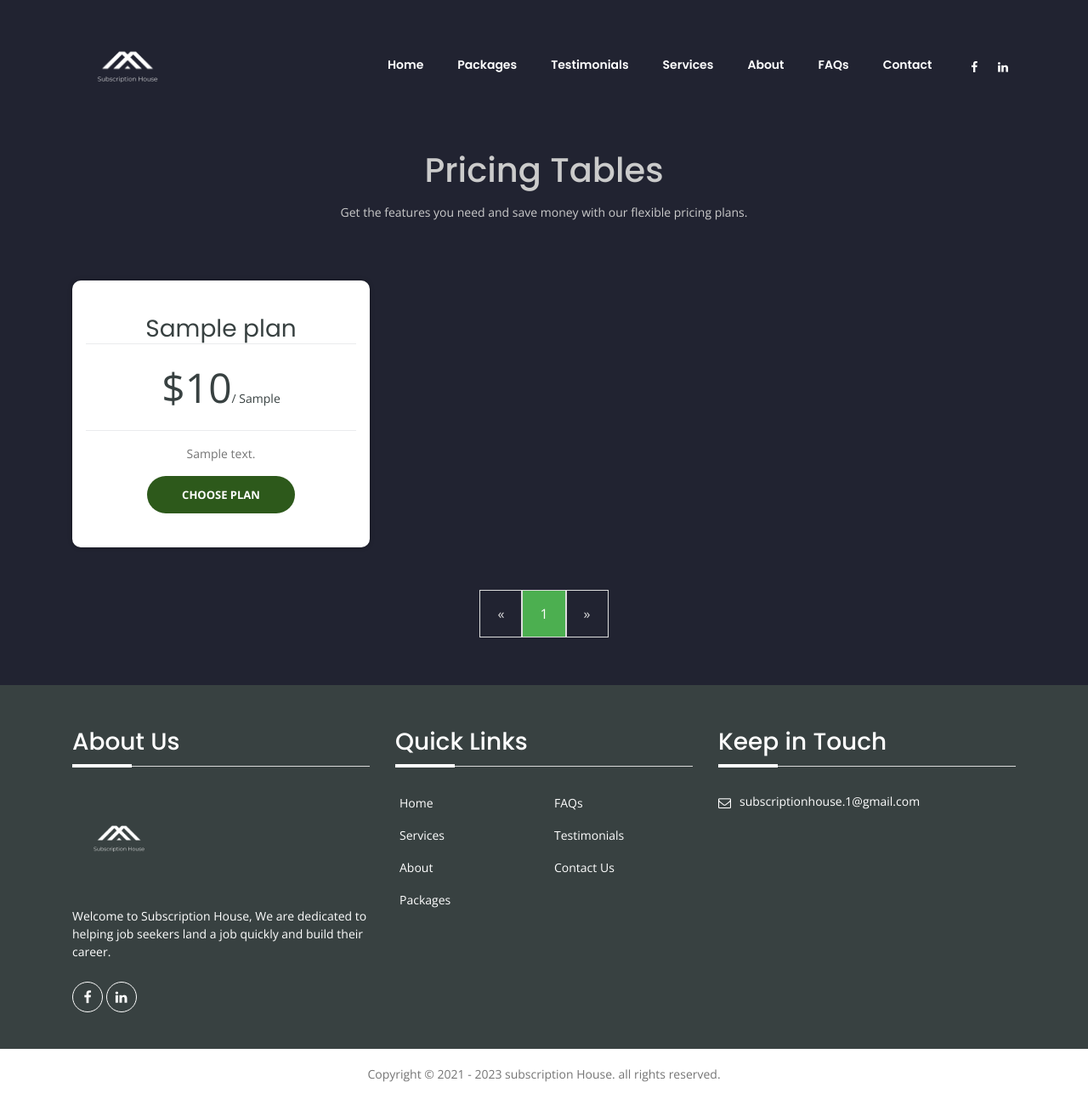
After one commit to Sheharyar123/SubscriptionsHouse, a Django app: page /plans/ in a window 1280 px wide. The commit adds this page. Shown: the whole page at 85% size. Run offline with Django 4.2, Linux system fonts and the light colour scheme; tables that the repository leaves empty hold one stand-in row (values such as "Sample post"); parts of the project's set-up code (start-up, migrations or seed data) failed here and were passed over; some libraries are stand-ins or nearby versions.

Commit message:
Show all plans list on a separate page including pagination

```diff
--- a/plans/urls.py
+++ b/plans/urls.py
@@ -1,8 +1,9 @@
 from django.urls import path
-from .views import HomePageView
+from .views import HomePageView, PlanListView
 
 app_name = "plans"
 
 urlpatterns = [
     path("", HomePageView.as_view(), name="index"),
+    path("plans/", PlanListView.as_view(), name="plan_list"),
 ]
--- a/plans/views.py
+++ b/plans/views.py
@@ -1,5 +1,5 @@
 from django.shortcuts import render
-from django.views.generic import View
+from django.views.generic import View, ListView
 
 from .models import Plan
 
@@ -30,3 +30,14 @@ class HomePageView(View):
     #         )
     #         messages.success(request, "Your message was sent successfully")
     #         return redirect("products:index")
+
+
+class PlanListView(ListView):
+    model = Plan
+    template_name = "plans/plan_list.html"
+    context_object_name = "plan_list"
+    paginate_by = 6
+
+    def get_queryset(self):
+        plan_list = Plan.objects.filter(active=True)
+        return plan_list
--- a/templates/_navbar.html
+++ b/templates/_navbar.html
@@ -51,7 +51,7 @@
             <a class="nav-link" href="{% url 'plans:index' %}#home">Home</a>
           </li>
           <li class="nav-item">
-            <a class="nav-link" href="#"
+            <a class="nav-link" href="{% url 'plans:plan_list' %}"
               >Packages</a
             >
           </li>
--- /dev/null
+++ b/templates/plans/plan_list.html
@@ -0,0 +1,75 @@
+{% extends '_base.html' %}
+{% load static %}
+
+{% block title %}| Products{% endblock title %}
+
+
+{% block content %}
+
+<!--Pricings-->
+    <div class="background-container">
+        <section class="padding" id="pricing">
+            <div class="container">
+                <div class="row">
+                    <div class="col-md-12 text-center" style="margin-top: 120px;">
+                    <h2 style="color: #cbcbcb;">
+                    <span>Pricing</span> Tables <span class="divider-center"></span>
+                    </h2>
+                    <p class="bottom30 margin10" style="color: #cbcbcb;">
+                    Get the features you need and save money with our flexible pricing
+                    plans.
+                    </p>
+                    </div>
+                </div>
+                <div class="row">
+                    {% for plan in plan_list %}
+                        <div class="col-md-4">
+                            <div
+                            class="pricing_item {{ plan.background_type }} text-center top40 wow fadeIn"
+                            data-wow-deeay="400ms"
+                            >
+                                <h3 class="font-light darkcolor"><b>{{ plan.title }}</b></h3>
+                                <div class="pricing_price darkcolor">
+                                <span class="pricing_currency">
+                                <b>${{ plan.price }}</b></span>/
+                                {{ plan.valid_for }}
+                                </div>
+                                <p style="font-size: 30px;">{{ plan.description|safe|linebreaks }}</p>
+                                <a class="btn_common btn_{{ plan.background_type }}"
+                                href="#"
+                                    >Choose Plan
+                                </a>
+                            </div>
+                        </div>
+				    {% endfor %}
+                    <div id="wrapper">
+                        <div class="b-pagination-outer">
+                            <ul id="border-pagination">
+                            {% if page_obj.has_previous %}
+                                <li><a href="?page={{ page_obj.previous_page_number }}">«</a></li>
+                            {% else %}
+                                <li><a href="#" tabindex="-1" aria-disabled="True" class="disabled">«</a></li>
+                            {% endif %}
+
+                            {% for i in page_obj.paginator.page_range %}
+                                {% if page_obj.number == i %}
+                                    <li><a href="?page={{ i }}" class="active">{{ i }}</a></li>
+                                {% else %}
+                                    <li><a href="?page={{ i }}">{{ i }}</a></li>
+                                {% endif %}
+                            {% endfor %}
+
+                            {% if page_obj.has_next %}
+                                <li><a href="?page={{ page_obj.next_page_number }}">»</a></li>
+                            {% else %}
+                                <li ><a href="#" tabindex="-1" aria-disabled="True" class="disabled">»</a></li>
+                            {% endif %}
+                            </ul>
+                        </div>
+                    </div>
+                </div>
+            </div>
+        </section>
+        <!--Pricings-->
+    </div>
+{% endblock content %}
```
Also changed, not shown: templates/plans/index.html (+5 -12 lines).
